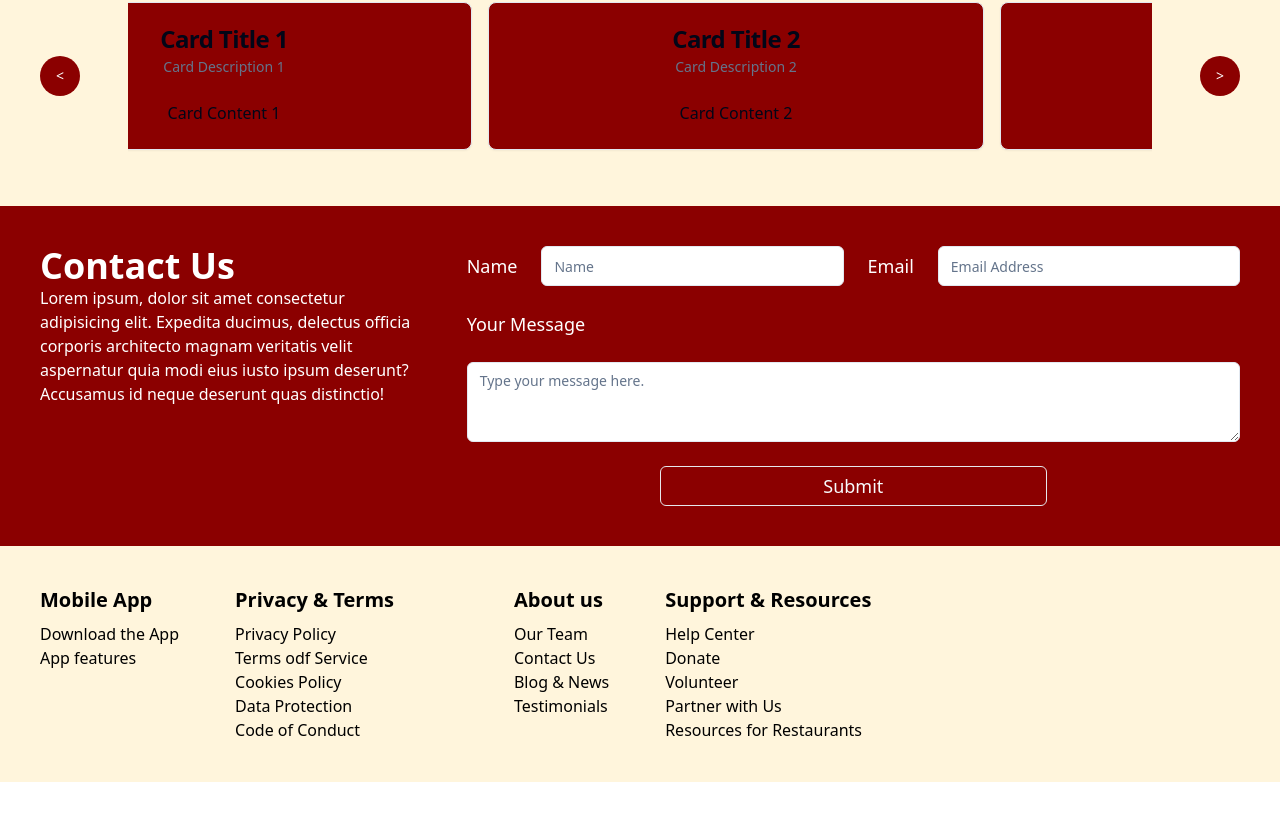
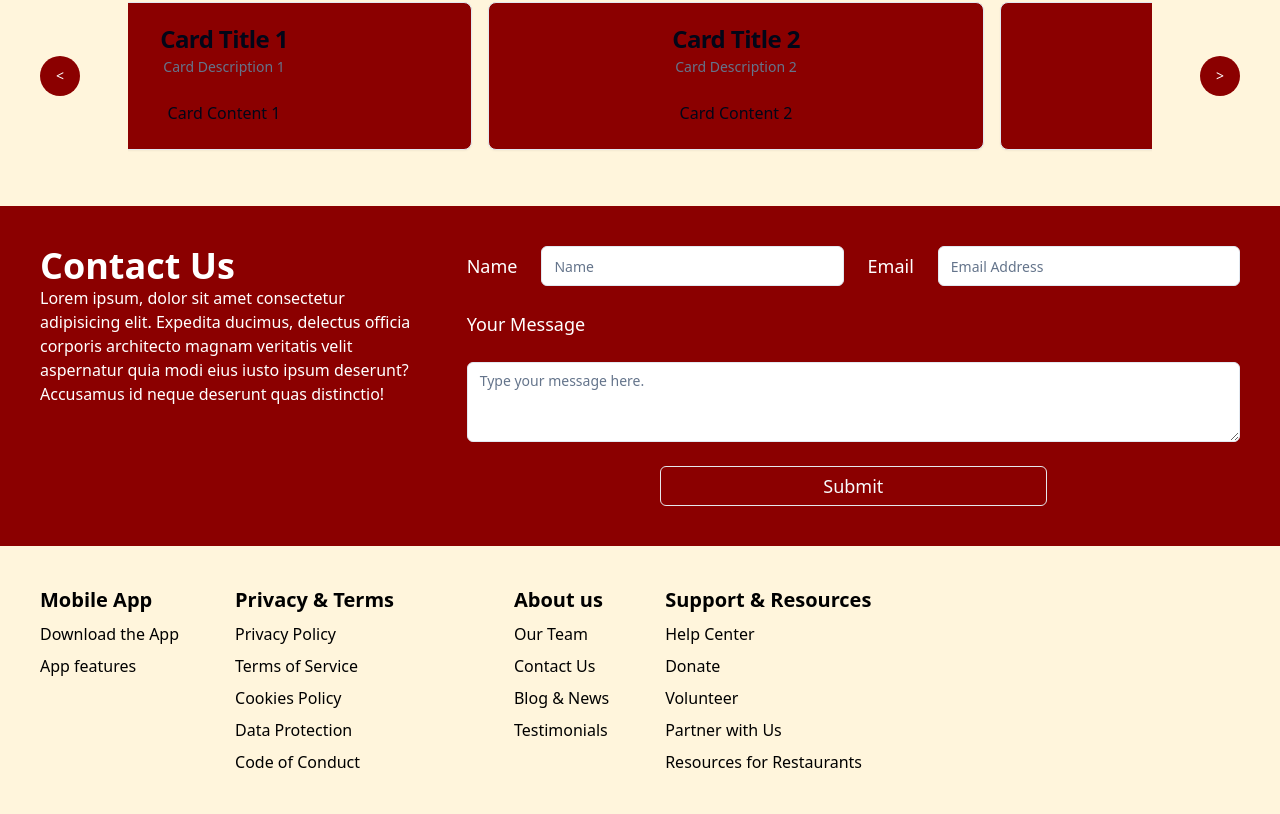
Before and after one commit to AidFusion/AidFusion-fe, a React (Vite) app in the folder AidFusion/: page / in a window 1280 px wide. Shown: the part 1330-2144 px from the top of the page. Before the commit the page ends 2112 px from the top, so only its background shows below. Built offline with nearby package versions, Linux system fonts and the light colour scheme.

Commit message:
Update Footer.jsx

```diff
--- a/AidFusion/src/components/Footer.jsx
+++ b/AidFusion/src/components/Footer.jsx
@@ -7,7 +7,7 @@ export const Footer = () => {
       <div className='flex justify-evenly gap-10 md:gap-14'>
         <div className='flex flex-col gap-2'>
           <div className='font-semibold text-xl'>Mobile App</div>
-          <ul className='gap-2'>
+          <ul className='flex flex-col gap-2'>
             <li>
               <Link to="">Download the App</Link>
             </li>
@@ -18,12 +18,12 @@ export const Footer = () => {
         </div>
         <div className='flex flex-col gap-2'>
           <div className='font-semibold text-xl'>Privacy & Terms</div>
-          <ul className='gap-2'>
+          <ul className='flex flex-col gap-2'>
           <li>
               <Link to="">Privacy Policy</Link>
             </li>
             <li>
-              <Link to="">Terms odf Service</Link>
+              <Link to="">Terms of Service</Link>
             </li>
             <li>
               <Link to="">Cookies Policy</Link>
@@ -40,7 +40,7 @@ export const Footer = () => {
       <div className='flex justify-evenly gap-10 md:gap-14'>
         <div className='flex flex-col gap-2'>
           <div className='font-semibold text-xl'>About us</div>
-          <ul className='gap-2'>
+          <ul className='flex flex-col gap-2'>
             <li>
               <Link to="">Our Team</Link>
             </li>
@@ -57,7 +57,7 @@ export const Footer = () => {
         </div>
         <div className='flex flex-col gap-2'>
           <div className='font-semibold text-xl'>Support & Resources</div>
-          <ul className='gap-2'>
+          <ul className='flex flex-col gap-2'>
             <li>
               <Link to="">Help Center</Link>
             </li>
```
